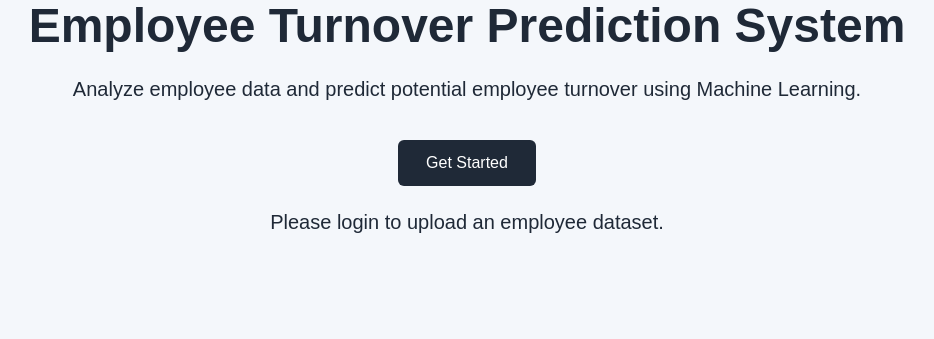
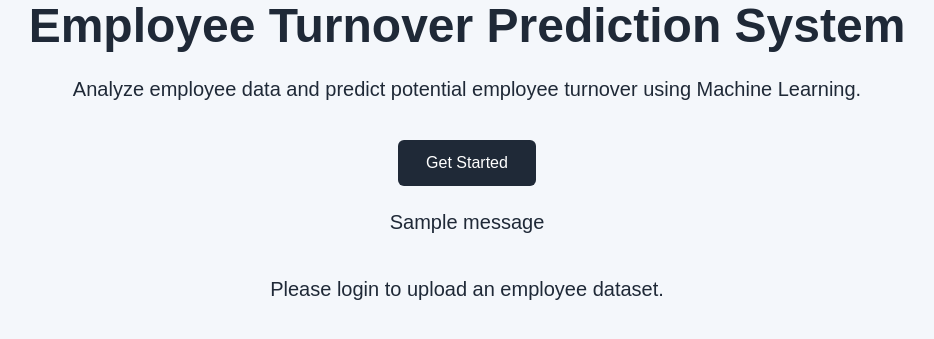
Before and after one commit to shridhartapakire/employee-turnover-prediction, a Django app: page / in a window 1280 px wide. Shown: the part 260-599 px from the top of the page, without its empty margins (173-1107 px from the left). Run offline with Django 5.2, Linux system fonts and the light colour scheme; tables that the repository leaves empty hold one stand-in row (values such as "Sample post"); one stand-in notice (Sample message) is shown.

Commit message:
Display Django messages in home and history pages

```diff
--- a/templates/home.html
+++ b/templates/home.html
@@ -37,6 +37,12 @@
 
         <a href="{% url 'login' %}" class="button">Get Started</a>
 
+        {% if messages %}
+            {% for message in messages %}
+                <p>{{ message }}</p>
+            {% endfor %}
+        {% endif %}
+
         {% if error %}
             <p>{{ error }}</p>
         {% endif %}
--- a/templates/prediction_history.html
+++ b/templates/prediction_history.html
@@ -23,6 +23,12 @@
 <main class="hero">
 
     <h1>Prediction History</h1>
+
+    {% if messages %}
+        {% for message in messages %}
+            <p>{{ message }}</p>
+        {% endfor %}
+    {% endif %}
 
     {% if analyses %}
 
```
